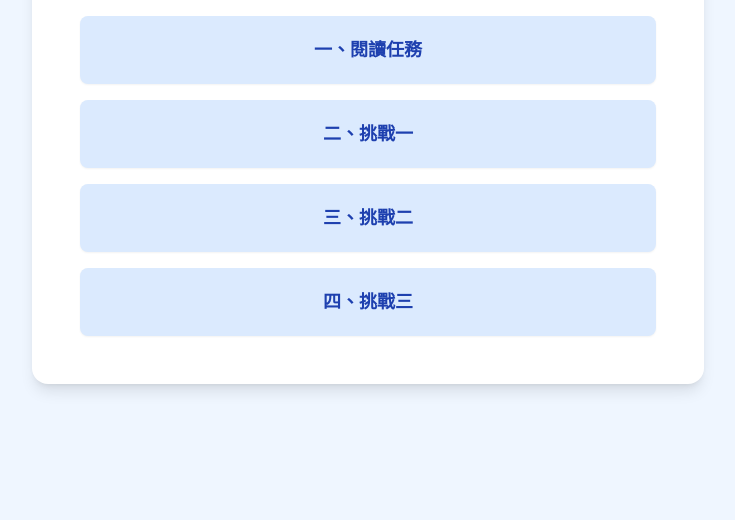
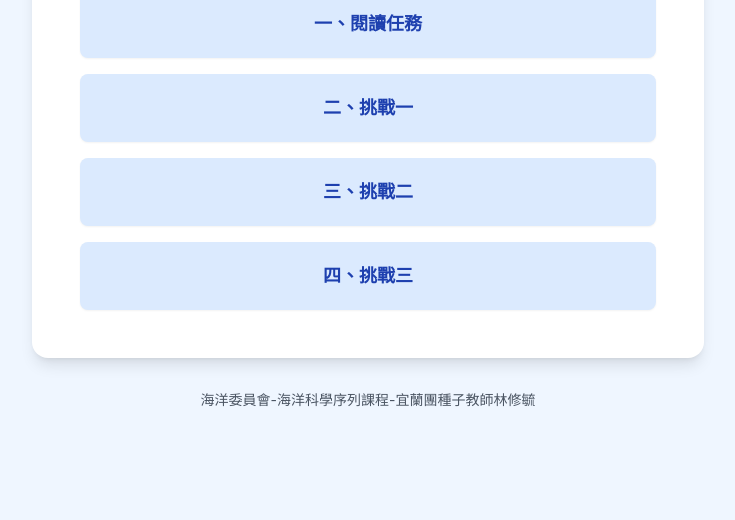
Before and after one commit to shoyilin/2025---, a plain HTML site: page index.html in a window 1280 px wide. Shown: the part 280-800 px from the top of the page, without its empty margins (272-1007 px from the left). Drawn offline with nearby package versions, Linux system fonts and the light colour scheme.

Commit message:
Update index.html

```diff
--- a/index.html
+++ b/index.html
@@ -4,7 +4,8 @@
     <meta charset="UTF-8">
     <meta name="viewport" content="width=device-width, initial-scale=1.0">
     <title>海洋科學序列課程</title>
-    <!-- 載入 Tailwind CSS --><script src="https://cdn.tailwindcss.com"></script>
+    <!-- 引入 Tailwind CSS -->
+    <script src="https://cdn.tailwindcss.com"></script>
     <style>
         /* 使用 Inter 字體 */
         body {
@@ -12,34 +13,41 @@
         }
     </style>
 </head>
-<body class="bg-blue-50 min-h-screen flex items-center justify-center p-4">
+<body class="bg-blue-50 min-h-screen flex flex-col items-center justify-center p-4">
 
-    <!-- 主要內容容器 --><div class="bg-white p-8 sm:p-12 rounded-2xl shadow-lg max-w-2xl w-full text-center">
+    <!-- 主內容容器 -->
+    <div class="bg-white p-8 sm:p-12 rounded-2xl shadow-lg max-w-2xl w-full text-center mb-8">
 
-        <!-- 標題 --><h1 class="text-3xl sm:text-4xl font-bold text-blue-900 mb-8">
+        <!-- 標題 -->
+        <h1 class="text-3xl sm:text-4xl font-bold text-blue-900 mb-8">
             海洋科學序列課程
             <br>
             <span class="text-2xl sm:text-3xl text-blue-700">利用呼吸作用來找碳</span>
         </h1>
 
-        <!-- 連結列表 --><nav>
+        <!-- 導覽連結 -->
+        <nav>
             <ul class="space-y-4">
-                <!-- 連結一 (新增) --><li>
+                <!-- 連結：閱讀任務 -->
+                <li>
                     <a href="./reading.html" class="block w-full bg-blue-100 text-blue-800 font-semibold text-lg p-5 rounded-lg shadow-sm hover:bg-blue-200 hover:shadow-md transition-all duration-300">
                         一、閱讀任務
                     </a>
                 </li>
-                <!-- 連結二 (原連結一) --><li>
+                <!-- 連結：挑戰一 -->
+                <li>
                     <a href="./challenge1.html" class="block w-full bg-blue-100 text-blue-800 font-semibold text-lg p-5 rounded-lg shadow-sm hover:bg-blue-200 hover:shadow-md transition-all duration-300">
                         二、挑戰一
                     </a>
                 </li>
-                <!-- 連結三 (原連結二) --><li>
+                <!-- 連結：挑戰二 -->
+                <li>
                     <a href="./challenge2.html" class="block w-full bg-blue-100 text-blue-800 font-semibold text-lg p-5 rounded-lg shadow-sm hover:bg-blue-200 hover:shadow-md transition-all duration-300">
                         三、挑戰二
                     </a>
                 </li>
-                <!-- 連結四 (原連結三) --><li>
+                <!-- 連結：挑戰三 -->
+                <li>
                     <a href="./challenge3.html" class="block w-full bg-blue-100 text-blue-800 font-semibold text-lg p-5 rounded-lg shadow-sm hover:bg-blue-200 hover:shadow-md transition-all duration-300">
                         四、挑戰三
                     </a>
@@ -49,5 +57,12 @@
 
     </div>
 
+    <!-- 新增的頁尾文字 -->
+    <footer class="text-center">
+        <p class="text-sm text-gray-600">
+            海洋委員會-海洋科學序列課程-宜蘭團種子教師林修毓
+        </p>
+    </footer>
+
 </body>
 </html>
```
